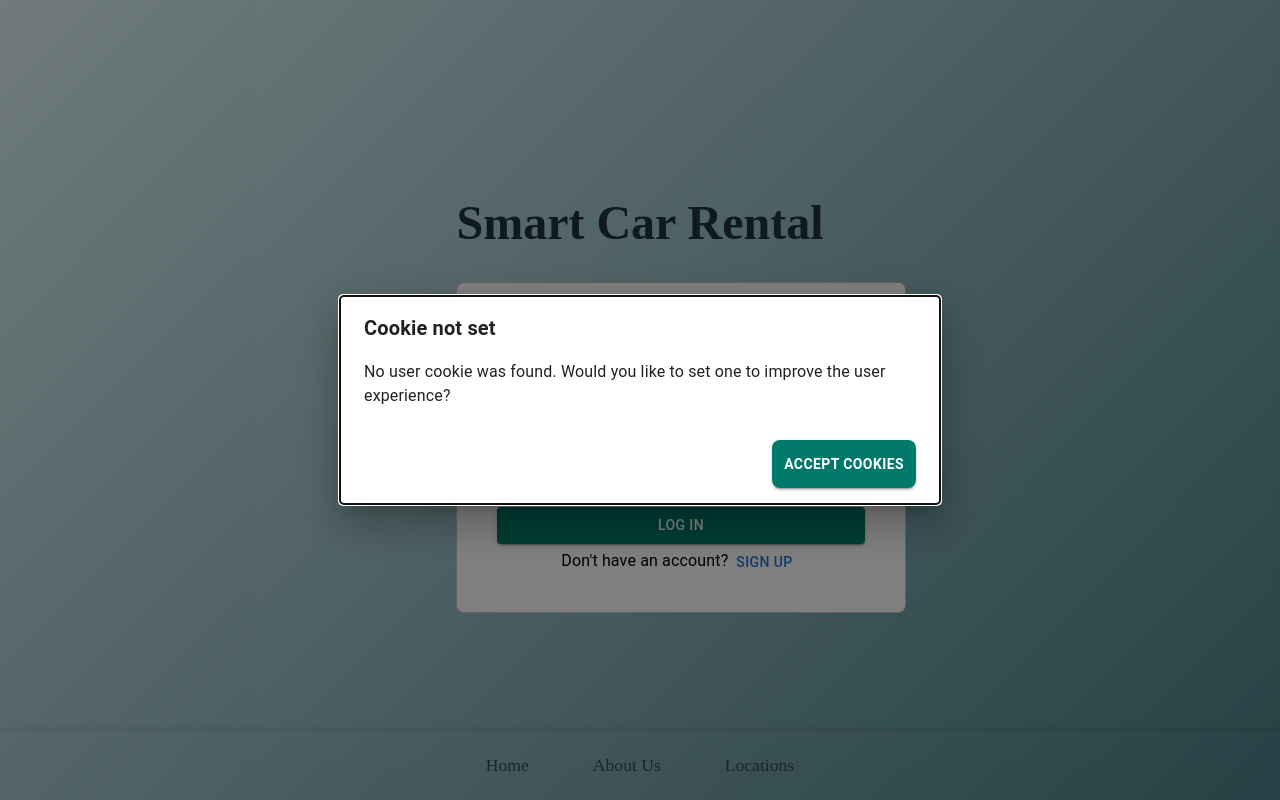
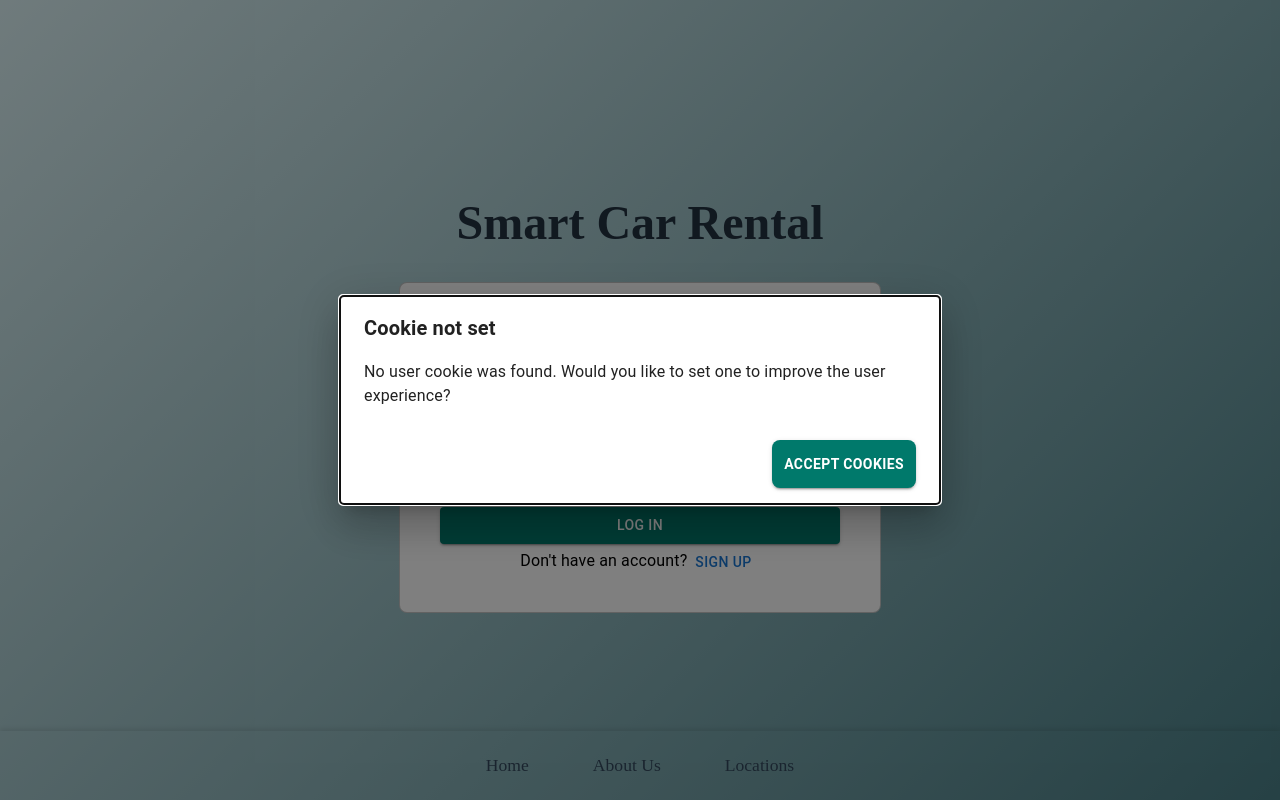
Before and after one commit to mikewegele/smart-contract-vehicle, a React (Vite) app in the folder frontend/: page /login in a window 1280 px wide. Built offline with nearby package versions, Linux system fonts and the light colour scheme.

Commit message:
change width

```diff
--- a/frontend/src/screen/AuthForm.tsx
+++ b/frontend/src/screen/AuthForm.tsx
@@ -21,8 +21,7 @@ const useStyles = makeStyles(() => ({
         padding: "2rem 2.5rem",
         borderRadius: "8px",
         border: "1px solid rgba(0, 0, 0, 0.23)",
-        width: "100%",
-        maxWidth: "400px",
+        width: "400px"
     },
     title: {
         textAlign: "center",
```
